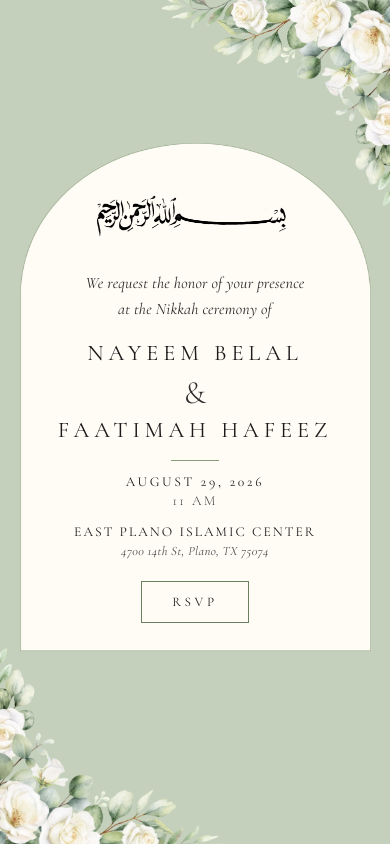
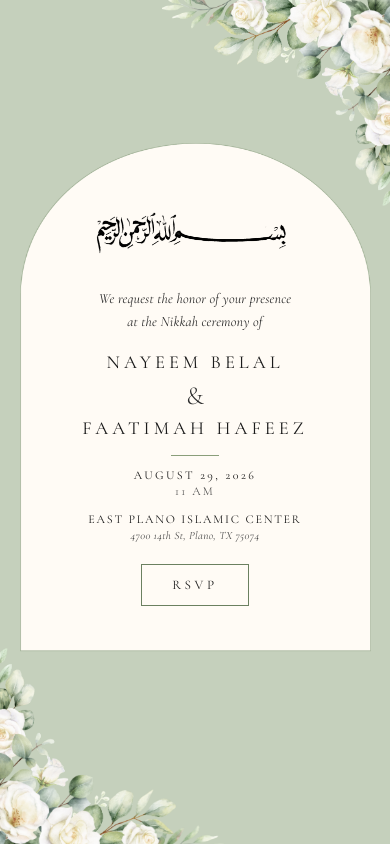
Before and after one commit to NayeemBelal/weddingRSVP, a React (Vite) app: page / in a window 390 px wide. Built offline with nearby package versions, Linux system fonts and the light colour scheme.

Commit message:
this stuff

```diff
--- a/src/App.css
+++ b/src/App.css
@@ -394,27 +394,27 @@
     margin-top: 24px;
   }
 
-  /* Bigger invite text on mobile */
+  /* Invite text on mobile */
   .invite-tagline {
-    font-size: 1rem;
+    font-size: 0.88rem;
   }
 
   .name {
-    font-size: 1.4rem;
+    font-size: 1.15rem;
   }
 
   .ampersand {
-    font-size: 2rem;
+    font-size: 1.6rem;
   }
 
   .date,
   .time,
   .venue {
-    font-size: 0.85rem;
+    font-size: 0.75rem;
   }
 
   .address {
-    font-size: 0.8rem;
+    font-size: 0.7rem;
   }
 
   /* RSVP form — bigger text + rectangular inputs */
--- a/src/App.jsx
+++ b/src/App.jsx
@@ -41,9 +41,9 @@ export default function App() {
               animate={{ opacity: 1, scale: 1 }}
               transition={{ duration: 1, ease: [0.25, 0.1, 0.25, 1] }}
             >
+              <span className="intro-initial">N</span>
+              <span className="intro-amp">&amp;</span>
               <span className="intro-initial">F</span>
-              <span className="intro-amp">&amp;</span>
-              <span className="intro-initial">N</span>
             </motion.div>
           </motion.div>
         )}
```
